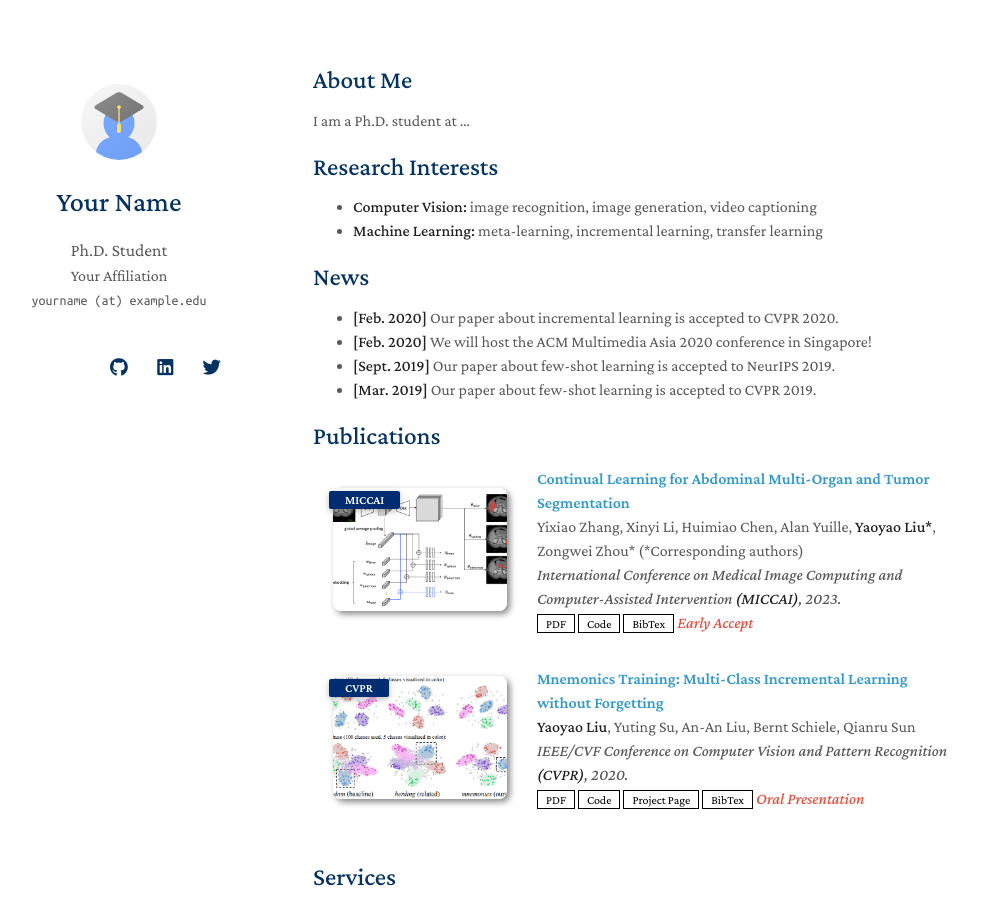
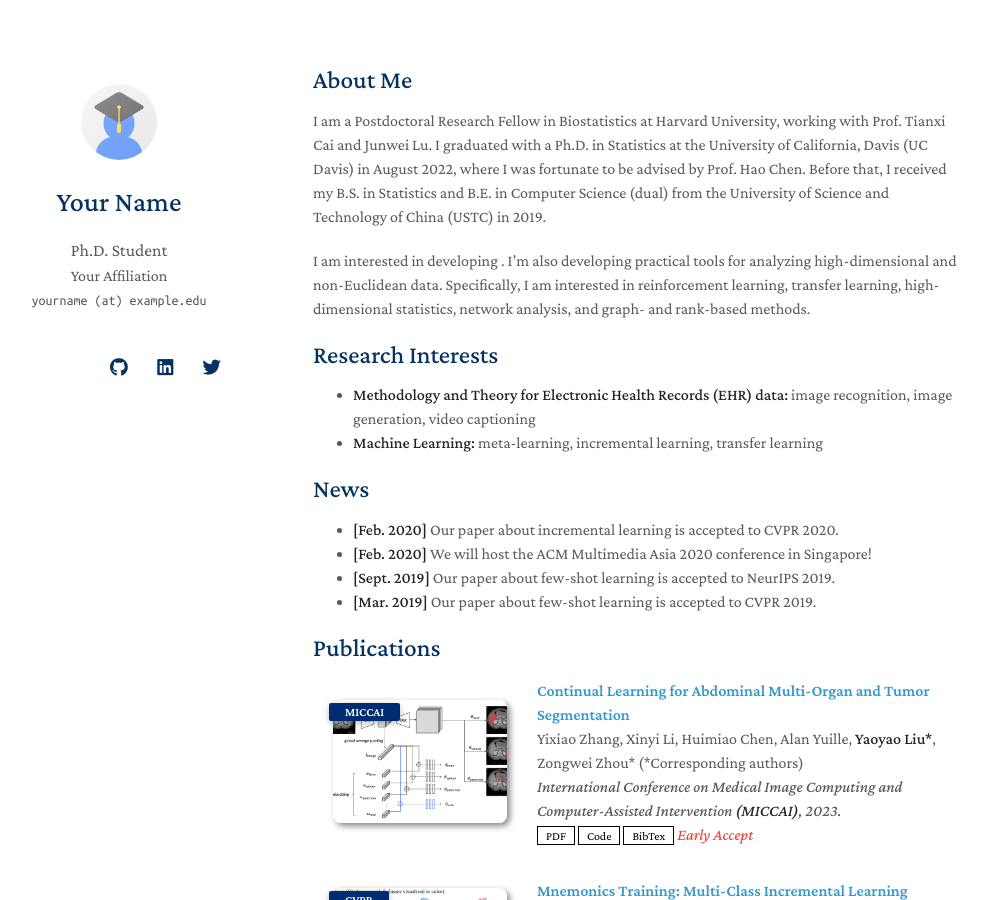
Before and after one commit to yaoyao-liu/minimal-light, a Jekyll site: the page built from index.md, in a window 1280 px wide and 900 px high. Shown: the whole window, without its empty margins (157-1144 px from the left). Built offline with Jekyll 4.4.1, drawn with Linux system fonts in a browser that asks for light colours; nearby versions of some CDN libraries; a style sheet for code colours, icons or effects is not loaded; our own code applies the rules of GitHub Pages for plain Markdown files.

Commit message:
Update index.md

```diff
--- a/index.md
+++ b/index.md
@@ -4,11 +4,13 @@
 
 ## About Me
 
-I am a Ph.D. student at ...
+I am a Postdoctoral Research Fellow in Biostatistics at Harvard University, working with Prof. Tianxi Cai and Junwei Lu. I graduated with a Ph.D. in Statistics at the University of California, Davis (UC Davis) in August 2022, where I was fortunate to be advised by Prof. Hao Chen. Before that, I received my B.S. in Statistics and B.E. in Computer Science (dual) from the University of Science and Technology of China (USTC) in 2019.
+
+I am interested in developing .  I'm also developing practical tools for analyzing high-dimensional and non-Euclidean data. Specifically, I am interested in reinforcement learning, transfer learning, high-dimensional statistics, network analysis, and graph- and rank-based methods.
 
 ## Research Interests
 
-- **Computer Vision:** image recognition, image generation, video captioning
+- **Methodology and Theory for Electronic Health Records (EHR) data:** image recognition, image generation, video captioning
 - **Machine Learning:** meta-learning, incremental learning, transfer learning
 
 ## News
```
